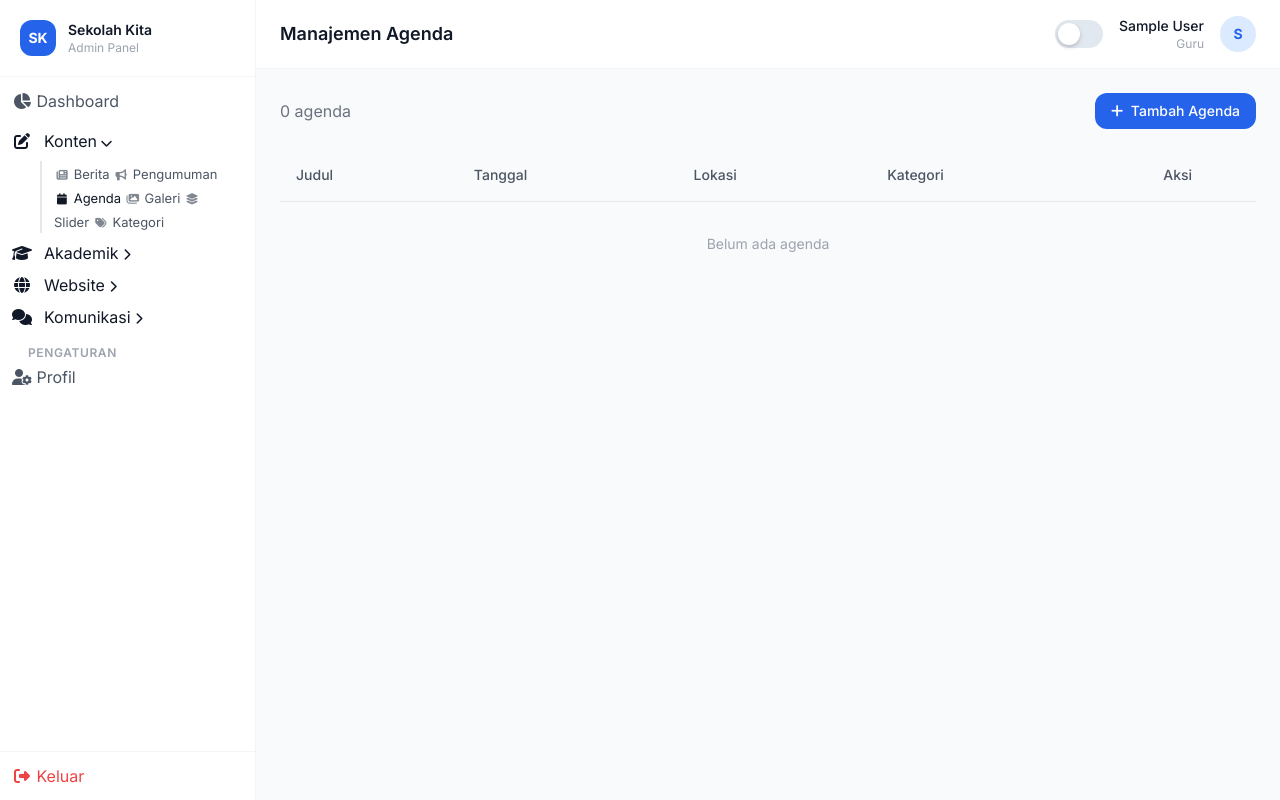
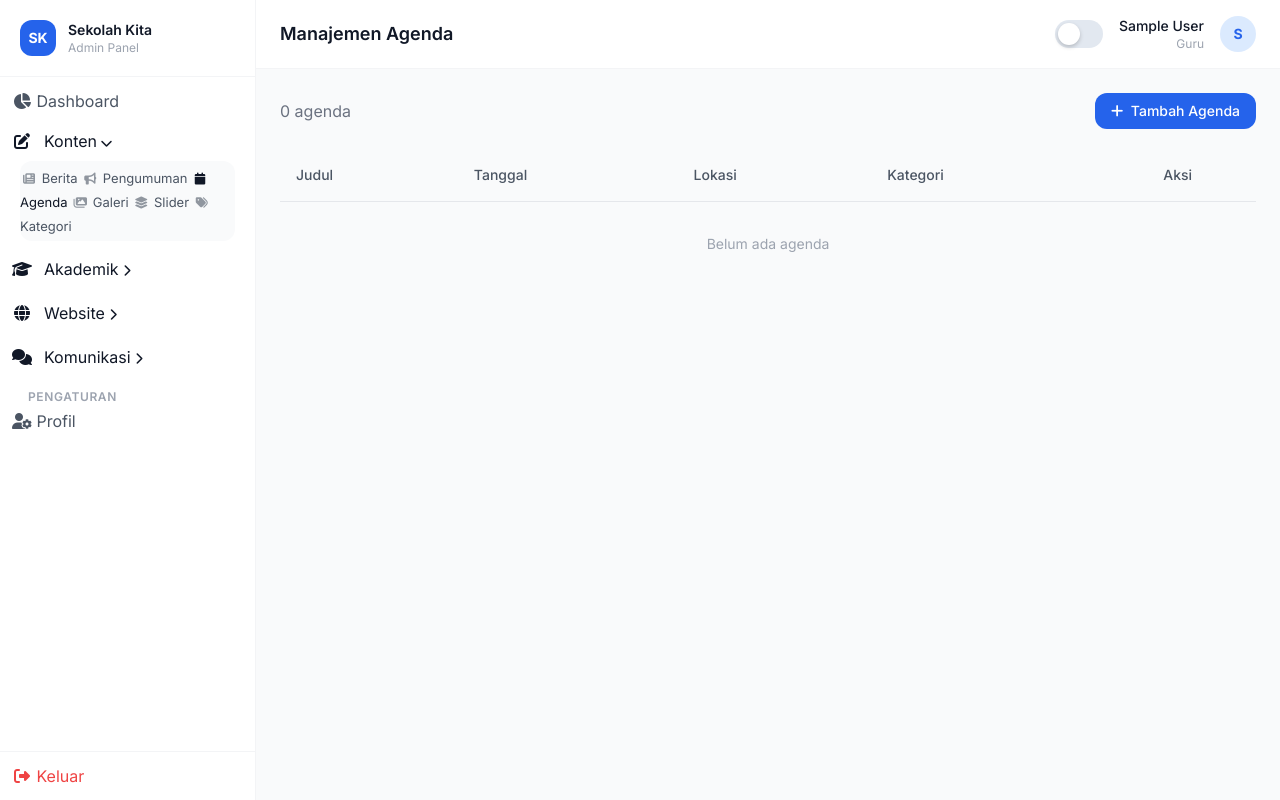
Before and after one commit to azzorraz/school-website-cms, a Flask app: page /admin/agenda in a window 1280 px wide. Run offline with Flask 3, Linux system fonts and the light colour scheme; the visitor is signed in with stand-in values (Sample User, id 1); data that the repository does not hold is empty; some libraries are stand-ins or nearby versions.

Commit message:
Update base.html

```diff
--- a/app/templates/admin/base.html
+++ b/app/templates/admin/base.html
@@ -73,23 +73,24 @@
         .sidebar-section-btn .chevron { transition: transform 0.2s ease; }
         .sidebar-section-btn.expanded .chevron { transform: rotate(90deg); }
         .sidebar-submenu {
-            @apply py-1.5;
-            margin-left: 1.75rem;
-            margin-right: 0.5rem;
-            padding-left: 0.75rem;
-            border-left: 2px solid #e5e7eb;
+            @apply py-1;
+            margin: 0 0.5rem;
+            padding: 0.25rem 0;
+            background: #f9fafb;
+            border-radius: 0.75rem;
         }
-        .dark .sidebar-submenu { border-left-color: #334155; }
+        .dark .sidebar-submenu { background: #0f172a; }
         .sidebar-submenu .sidebar-link {
-            @apply rounded-lg py-1.5 gap-2.5;
+            @apply rounded-lg py-2 gap-3 mx-2 px-3;
             font-size: 0.8125rem;
         }
         .sidebar-submenu .sidebar-link i {
             @apply text-center;
-            width: 1rem;
-            font-size: 0.7rem;
-            opacity: 0.7;
+            width: 1.125rem;
+            font-size: 0.75rem;
+            opacity: 0.6;
         }
+        .sidebar-submenu .sidebar-link:hover i { opacity: 0.9; }
         .sidebar-submenu .sidebar-link.active i { opacity: 1; }
         .stat-card { @apply bg-white rounded-2xl p-6 border border-gray-100 shadow-sm hover:shadow-md transition-all; }
         .dark .stat-card { background: #1e293b; border-color: #334155; }
@@ -150,7 +151,7 @@
                 </div>
 
                 <!-- Akademik -->
-                <div class="pt-1">
+                <div class="pt-3 pb-1">
                     <button onclick="toggleSection(this)" class="sidebar-section-btn {{ 'active expanded' if request.endpoint and (request.endpoint.startswith('admin.guru') or request.endpoint.startswith('admin.prestasi') or request.endpoint.startswith('admin.eskul') or request.endpoint.startswith('admin.ppdb')) }}">
                         <span><i class="fas fa-graduation-cap w-5 text-center mr-3"></i>Akademik</span>
                         <i class="fas fa-chevron-right text-xs chevron"></i>
@@ -172,7 +173,7 @@
                 </div>
 
                 <!-- Website -->
-                <div class="pt-1">
+                <div class="pt-3 pb-1">
                     <button onclick="toggleSection(this)" class="sidebar-section-btn {{ 'active expanded' if request.endpoint and (request.endpoint.startswith('admin.download') or request.endpoint.startswith('admin.testimoni') or request.endpoint.startswith('admin.faq')) }}">
                         <span><i class="fas fa-globe w-5 text-center mr-3"></i>Website</span>
                         <i class="fas fa-chevron-right text-xs chevron"></i>
@@ -191,7 +192,7 @@
                 </div>
 
                 <!-- Komunikasi -->
-                <div class="pt-1">
+                <div class="pt-3 pb-1">
                     <button onclick="toggleSection(this)" class="sidebar-section-btn {{ 'active expanded' if request.endpoint and request.endpoint.startswith('admin.kontak') }}">
                         <span><i class="fas fa-comments w-5 text-center mr-3"></i>Komunikasi</span>
                         <i class="fas fa-chevron-right text-xs chevron"></i>
```
